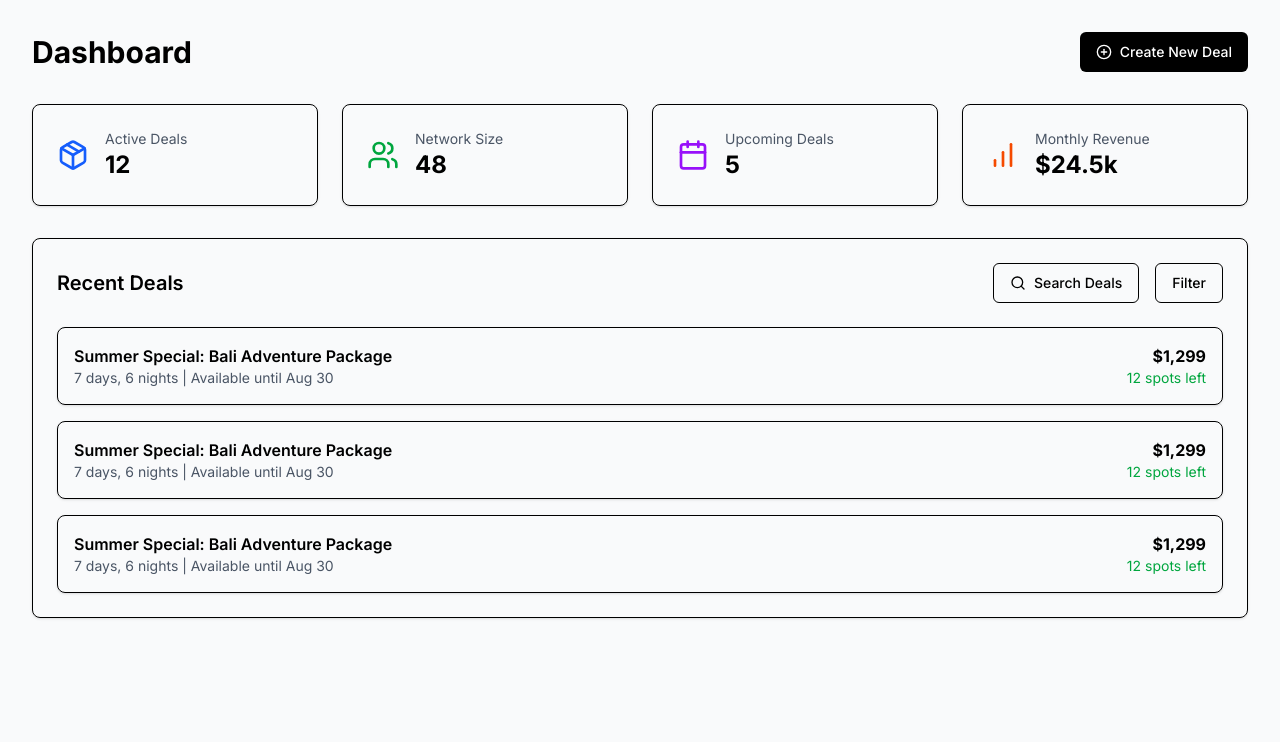
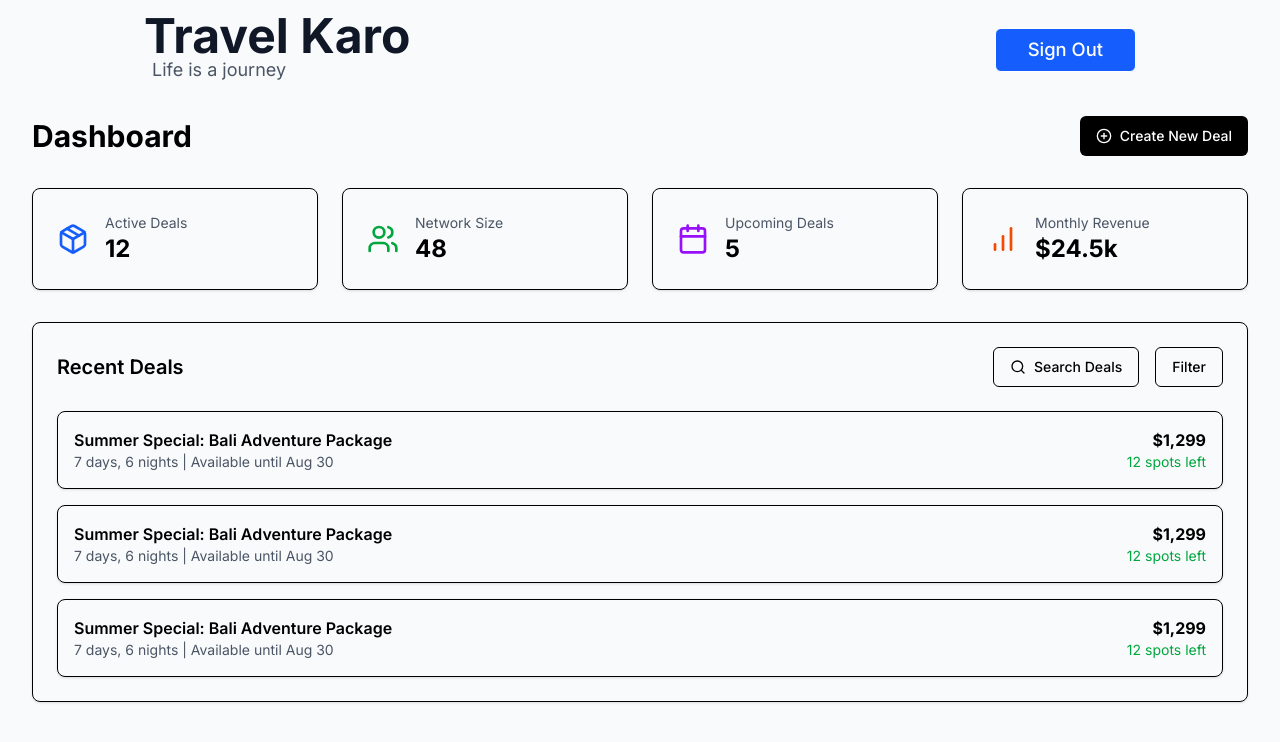
Before and after one commit to shravanchinchkar/travel_Karo, a Next.js app: page /dashboard in a window 1280 px wide. Shown: the top 742 px of the page. Built offline with nearby package versions, Linux system fonts and the light colour scheme; no server answers; sample sign-in values are in the browser's storage.

Commit message:
added authentication using getServerSession

```diff
--- a/app/dashboard/page.tsx
+++ b/app/dashboard/page.tsx
@@ -1,5 +1,9 @@
-import { Dashboard as MainPage } from "@/components/ui/dashboard"
+import { Dashboard as MainPage } from "@/components/ui/dashboard";
 
 export default function Dashboard() {
-  return <MainPage/>
+  return (
+    <>
+      <MainPage />
+    </>
+  );
 }
--- a/app/page.tsx
+++ b/app/page.tsx
@@ -3,12 +3,20 @@ import { Card } from "@/components/ui/card";
 import { Button } from "@/components/ui/button";
 import { Plane, Hotel, Globe, Users } from "lucide-react";
 import { NavBar } from "@/components/ui/nav-sestion";
+import { getServerSession } from "next-auth";
+import { redirect } from "next/navigation";
+import { NEXT_AUTH } from "../lib/nextauth";
 
-export default function Home() {
+export default async function Home() {
+  const session = await getServerSession(NEXT_AUTH);
+
+  if (session?.user) {
+    redirect("/dashboard");
+  } else {
     return (
       <>
         <main className="min-h-screen bg-gradient-to-b from-blue-50 to-white pt-[2rem]">
-        <NavBar/>
+          <NavBar />
           {/* Hero Section */}
           <div className="relative px-6 lg:px-8">
             <div className="mx-auto max-w-7xl py-24 sm:py-32">
@@ -76,3 +84,4 @@ export default function Home() {
       </>
     );
   }
+}
--- a/components/ui/dashboard.tsx
+++ b/components/ui/dashboard.tsx
@@ -1,6 +1,7 @@
 "use client";
 
 import { Card } from "@/components/ui/card";
+import { useEffect } from "react";
 import {
   BarChart,
   Package,
@@ -11,11 +12,29 @@ import {
 } from "lucide-react";
 import { Button } from "@/components/ui/button";
 import Link from "next/link";
+import { useSession } from "next-auth/react";
+import { useRouter } from "next/navigation";
+import { NavBar } from "./nav-sestion";
 
+export const Dashboard = () => {
+  const session = useSession();
+  console.log("session is :", session);
+  const router = useRouter();
 
+  useEffect(() => {
+    if (session.status === "unauthenticated") {
+      console.log("hey!");
+      alert("First Signin!");
+      router.push("/");
+    }
+    console.log("Hello!");
+  }, []);
 
-export const Dashboard=()=>{
-    return  <div className="min-h-screen bg-gray-50">
+  return (
+    <div className="min-h-screen bg-gray-50">
+      <div className="w-full pt-[1rem]">
+        <NavBar />
+      </div>
       <div className="p-8">
         <div className="max-w-7xl mx-auto">
           <div className="flex justify-between items-center mb-8">
@@ -108,4 +127,5 @@ export const Dashboard=()=>{
         </div>
       </div>
     </div>
-}
+  );
+};
```
Lines whose indentation alone changed are shown as unchanged.
